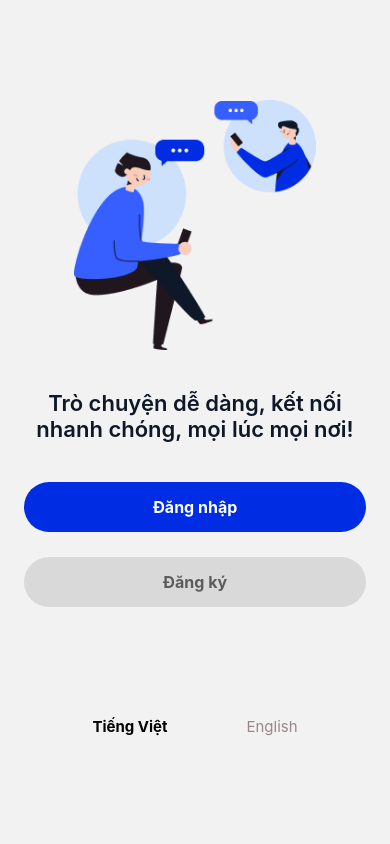
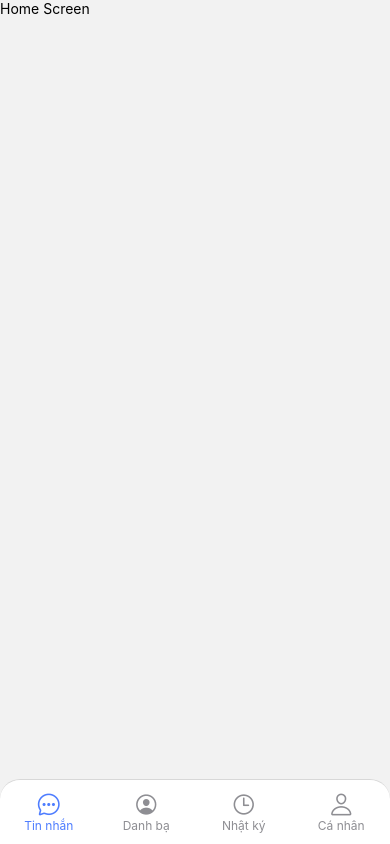
Before and after one commit to khangdinh2103/FE_AppChat_ReactNative, a React Native app in the folder fe_appchat_reactnative/: screen /MyTabs in a window 390 px wide. Built offline with nearby package versions, Linux system fonts and the light colour scheme.

Commit message:
login mytab

```diff
--- a/fe_appchat_reactnative/App.js
+++ b/fe_appchat_reactnative/App.js
@@ -1,7 +1,9 @@
 import { Text, SafeAreaView, StyleSheet } from 'react-native';
-import Started from './screens/login/Started';
-import CreateAccount from './screens/login/CreateAccount';
-import OTP from './screens/login/OTP';
+import Started from './src/screens/login/Started';
+import CreateAccount from './src/screens/login/CreateAccount';
+import OTP from './src/screens/login/OTP';
+import Login from './src/screens/login/Login';
+import MyTabs from './src/navigator/MyTabs';
 import { NavigationContainer } from '@react-navigation/native';
 import { createNativeStackNavigator } from '@react-navigation/native-stack';
 
@@ -28,16 +30,17 @@ export default function App() {
         component={OTP}
         options={{ headerShown: false }}
       />
-      {/* <Stack.Screen
+      <Stack.Screen
         name="Login"
         component={Login}
-        options={{ title: 'Đăng nhập' }}
+        options={{ headerShown: false }}
       />
       <Stack.Screen
-        name="Register"
-        component={Register}
-        options={{ title: 'Đăng ký' }}
-      /> */}
+        name="MyTabs"
+        component={MyTabs}
+        options={{ headerShown: false }}
+      />
+
     </Stack.Navigator>
   </NavigationContainer>
   );
--- /dev/null
+++ b/fe_appchat_reactnative/src/navigator/MyTabs.js
@@ -0,0 +1,75 @@
+import React from 'react';
+import 'react-native-gesture-handler';
+import { Text } from 'react-native';
+import { createBottomTabNavigator } from '@react-navigation/bottom-tabs';
+import Ionicons from 'react-native-vector-icons/Ionicons';
+import Home from "../screens/Home";
+import Contacts from "../screens/Contacts";
+import Activity from "../screens/Activity";
+import Account from "../screens/Account";
+
+// Create the Tab navigator
+const Tab = createBottomTabNavigator();
+
+const MyTabs = () => {
+  return (
+    <Tab.Navigator
+      screenOptions={({ route }) => ({
+        tabBarIcon: ({ focused, color, size }) => {
+          let iconName;
+          if (route.name === 'Tin nhắn') {
+            iconName = focused ? 'chatbubble-ellipses-outline' : 'chatbubble-outline';
+          } else if (route.name === 'Danh bạ') {
+            iconName = focused ? 'person-circle-outline' : 'person-circle-outline';
+          } else if (route.name === 'Nhật ký') {
+            iconName = focused ? 'time-outline' : 'time-outline';
+          } else if (route.name === 'Cá nhân') {
+            iconName = focused ? 'person-outline' : 'person-outline';
+          }
+
+          return <Ionicons name={iconName} size={25} color={color} />;
+        },
+        tabBarLabel: ({ focused }) => {
+          let label;
+          if (route.name === 'Tin nhắn') {
+            label = 'Tin nhắn';
+          } else if (route.name === 'Danh bạ') {
+            label = 'Danh bạ';
+          } else if (route.name === 'Nhật ký') {
+            label = 'Nhật ký';
+          } else if (route.name === 'Cá nhân') {
+            label = 'Cá nhân';
+          }
+
+          return (
+            <Text style={{ color: focused ? '#4E7DFF' : '#8E8E93', fontSize: 12 }}>
+              {label}
+            </Text>
+          );
+        },
+        tabBarActiveTintColor: '#4E7DFF',
+        tabBarInactiveTintColor: '#8E8E93',
+        tabBarStyle: {
+          backgroundColor: '#FFFFFF',
+          borderTopLeftRadius: 20,
+          borderTopRightRadius: 20,
+          height: 65,
+          position: 'absolute',
+          bottom: 0,
+          left: 0,
+          right: 0,
+          overflow: 'hidden',
+          paddingBottom: 10,
+          paddingTop: 5,
+        },
+      })}
+    >
+      <Tab.Screen name="Tin nhắn" component={Home} options={{ headerShown: false }} />
+      <Tab.Screen name="Danh bạ" component={Contacts} options={{ headerShown: false }} />
+      <Tab.Screen name="Nhật ký" component={Activity} options={{ headerShown: false }} />
+      <Tab.Screen name="Cá nhân" component={Account} options={{ headerShown: false }} />
+    </Tab.Navigator>
+  );
+};
+
+export default MyTabs;
--- /dev/null
+++ b/fe_appchat_reactnative/src/screens/Account.js
@@ -0,0 +1,12 @@
+import React from 'react';
+import { View, Text } from 'react-native';
+
+const Account = () => {
+  return (
+    <View>
+      <Text>Account Screen</Text>
+    </View>
+  );
+};
+
+export default Account;
--- /dev/null
+++ b/fe_appchat_reactnative/src/screens/Activity.js
@@ -0,0 +1,12 @@
+import React from 'react';
+import { View, Text } from 'react-native';
+
+const Activity = () => {
+  return (
+    <View>
+      <Text>Activity Screen</Text>
+    </View>
+  );
+};
+
+export default Activity;
--- /dev/null
+++ b/fe_appchat_reactnative/src/screens/Contacts.js
@@ -0,0 +1,12 @@
+import React from 'react';
+import { View, Text } from 'react-native';
+
+const Contacts = () => {
+  return (
+    <View>
+      <Text>Contacts Screen</Text>
+    </View>
+  );
+};
+
+export default Contacts;
--- /dev/null
+++ b/fe_appchat_reactnative/src/screens/Home.js
@@ -0,0 +1,12 @@
+import React from 'react';
+import { View, Text } from 'react-native';
+
+const Home = () => {
+  return (
+    <View>
+      <Text>Home Screen</Text>
+    </View>
+  );
+};
+
+export default Home;
--- /dev/null
+++ b/fe_appchat_reactnative/src/screens/login/Login.js
@@ -0,0 +1,205 @@
+import React, { useState } from "react";
+import {
+  SafeAreaView,
+  View,
+  ScrollView,
+  Text,
+  TouchableOpacity,
+  TextInput,
+  StyleSheet,
+} from "react-native";
+import Ionicons from "react-native-vector-icons/Ionicons";
+import CountryPicker from "react-native-country-picker-modal";
+import { useNavigation } from "@react-navigation/native";
+
+export default function Login(props) {
+  const [textInput1, onChangeTextInput1] = useState("");
+  const [textInput2, onChangeTextInput2] = useState("");
+  const [countryCode, setCountryCode] = useState("VN");
+  const [visible, setVisible] = useState(false);
+  const [showPassword, setShowPassword] = useState(false); // Trạng thái xem mật khẩu
+  const navigation = useNavigation();
+
+  const onSelect = (country) => {
+    setCountryCode(country.cca2);
+    setVisible(false);
+  };
+
+  return (
+    <SafeAreaView style={styles.container}>
+      <ScrollView style={styles.scrollView}>
+        <View style={styles.row}>
+          <TouchableOpacity
+            onPress={() => props.navigation.goBack()}
+            style={styles.backButton}
+          >
+            <Ionicons name="chevron-back" size={24} color="#0F1828" />
+          </TouchableOpacity>
+          <Text style={styles.title}>Đăng nhập</Text>
+        </View>
+        <Text style={styles.text2}>
+          Nhập số điện thoại và mật khẩu để đăng nhập
+        </Text>
+
+        <View style={styles.row2}>
+          <TouchableOpacity
+            style={styles.button}
+            onPress={() => setVisible(true)}
+          >
+            <CountryPicker
+              visible={visible}
+              withCallingCode
+              withFilter
+              withFlag
+              withAlphaFilter
+              withCallingCodeButton
+              onSelect={onSelect}
+              onClose={() => setVisible(false)}
+              countryCode={countryCode}
+            />
+          </TouchableOpacity>
+          <TextInput
+            placeholder={"Số điện thoại"}
+            value={textInput1}
+            onChangeText={onChangeTextInput1}
+            style={styles.input}
+            keyboardType="numeric"
+          />
+        </View>
+
+        <View style={styles.passwordContainer}>
+          <TextInput
+            placeholder={"Mật khẩu"}
+            value={textInput2}
+            onChangeText={onChangeTextInput2}
+            style={styles.inputPassword}
+            secureTextEntry={!showPassword}
+          />
+          <TouchableOpacity
+            onPress={() => setShowPassword(!showPassword)}
+            style={styles.showPasswordButton}
+          >
+            <Text style={styles.showPasswordText}>
+              {showPassword ? "ẨN" : "HIỆN"}
+            </Text>
+          </TouchableOpacity>
+        </View>
+
+        <TouchableOpacity onPress={() => alert("Lấy lại mật khẩu")}>
+          <Text style={styles.textForgotPassword}>Lấy lại mật khẩu</Text>
+        </TouchableOpacity>
+
+        <TouchableOpacity
+          style={styles.button2}
+          onPress={() => navigation.navigate("MyTabs")}
+        >
+          <Text style={styles.text5}>Đăng nhập</Text>
+        </TouchableOpacity>
+      </ScrollView>
+    </SafeAreaView>
+  );
+}
+
+const styles = StyleSheet.create({
+  container: {
+    flex: 1,
+    backgroundColor: "#FFFFFF",
+  },
+  scrollView: {
+    flex: 1,
+    backgroundColor: "#FFFFFF",
+    borderRadius: 24,
+    paddingTop: 25,
+  },
+  row: {
+    flexDirection: "row",
+    alignItems: "center",
+    marginBottom: 30,
+    marginLeft: 30,
+  },
+  backButton: {
+    marginRight: 16,
+  },
+  title: {
+    color: "#000000",
+    fontSize: 20,
+    fontWeight: "bold",
+  },
+  text2: {
+    color: "#0F1828",
+    fontSize: 25,
+    fontWeight: "bold",
+    textAlign: "center",
+    marginBottom: 15,
+    marginHorizontal: 28,
+  },
+  row2: {
+    flexDirection: "row",
+    alignItems: "center",
+    marginBottom: 30,
+    marginHorizontal: 24,
+  },
+  button: {
+    alignItems: "center",
+    backgroundColor: "#F7F7FC",
+    borderRadius: 4,
+    paddingVertical: 1,
+    marginRight: 18,
+    paddingLeft: 10,
+    paddingRight: 10,
+  },
+  input: {
+    color: "#000000",
+    fontSize: 14,
+    fontWeight: "bold",
+    width: 220,
+    backgroundColor: "#F7F7FC",
+    borderRadius: 4,
+    paddingVertical: 11,
+    paddingHorizontal: 8,
+  },
+  passwordContainer: {
+    flexDirection: "row",
+    alignItems: "center",
+    backgroundColor: "#F7F7FC",
+    borderRadius: 4,
+    marginHorizontal: 24,
+    paddingRight: 10,
+    marginBottom: 15,
+  },
+  inputPassword: {
+    color: "#000000",
+    fontSize: 14,
+    fontWeight: "bold",
+    flex: 1,
+    paddingVertical: 11,
+    paddingHorizontal: 8,
+  },
+  showPasswordButton: {
+    paddingHorizontal: 10,
+  },
+  showPasswordText: {
+    color: "#ADB5BD",
+    fontSize: 14,
+    fontWeight: "bold",
+  },
+  textForgotPassword: {
+    color: "#002DE3",
+    fontSize: 12,
+    textAlign: "right",
+    marginRight: 28,
+    marginBottom: 30,
+  },
+  button2: {
+    alignItems: "center",
+    backgroundColor: "#002DE3",
+    borderRadius: 30,
+    paddingVertical: 19,
+    marginHorizontal: 24,
+  },
+  text5: {
+    color: "#FFFFFF",
+    fontSize: 16,
+    fontWeight: "bold",
+  },
+});
--- a/fe_appchat_reactnative/screens/login/Started.js
+++ b/fe_appchat_reactnative/src/screens/login/Started.js
@@ -18,7 +18,7 @@ export default function Started() {
       <ScrollView contentContainerStyle={styles.scrollView}>
         <View style={styles.logoContainer}>
           <Image
-            source={require("../../assets/Login/login.png")}
+            source={require("../../../assets/Login/login.png")}
             style={styles.logo}
             resizeMode="contain"
           />
@@ -28,7 +28,7 @@ export default function Started() {
         </Text>
         <TouchableOpacity
           style={styles.buttonPrimary}
-          onPress={() => navigation.navigate("CreateAccount")}
+          onPress={() => navigation.navigate("Login")}
         >
           <Text style={styles.buttonTextPrimary}>Đăng nhập</Text>
         </TouchableOpacity>
```
Also changed, not shown: fe_appchat_reactnative/package.json (+6 -3 lines), fe_appchat_reactnative/src/screens/login/CreateAccount.js (renamed from fe_appchat_reactnative/screens/login/CreateAccount.js), fe_appchat_reactnative/src/screens/login/OTP.js (renamed from fe_appchat_reactnative/screens/login/OTP.js), 1 other file (tests, documents, lock files or other folders).
